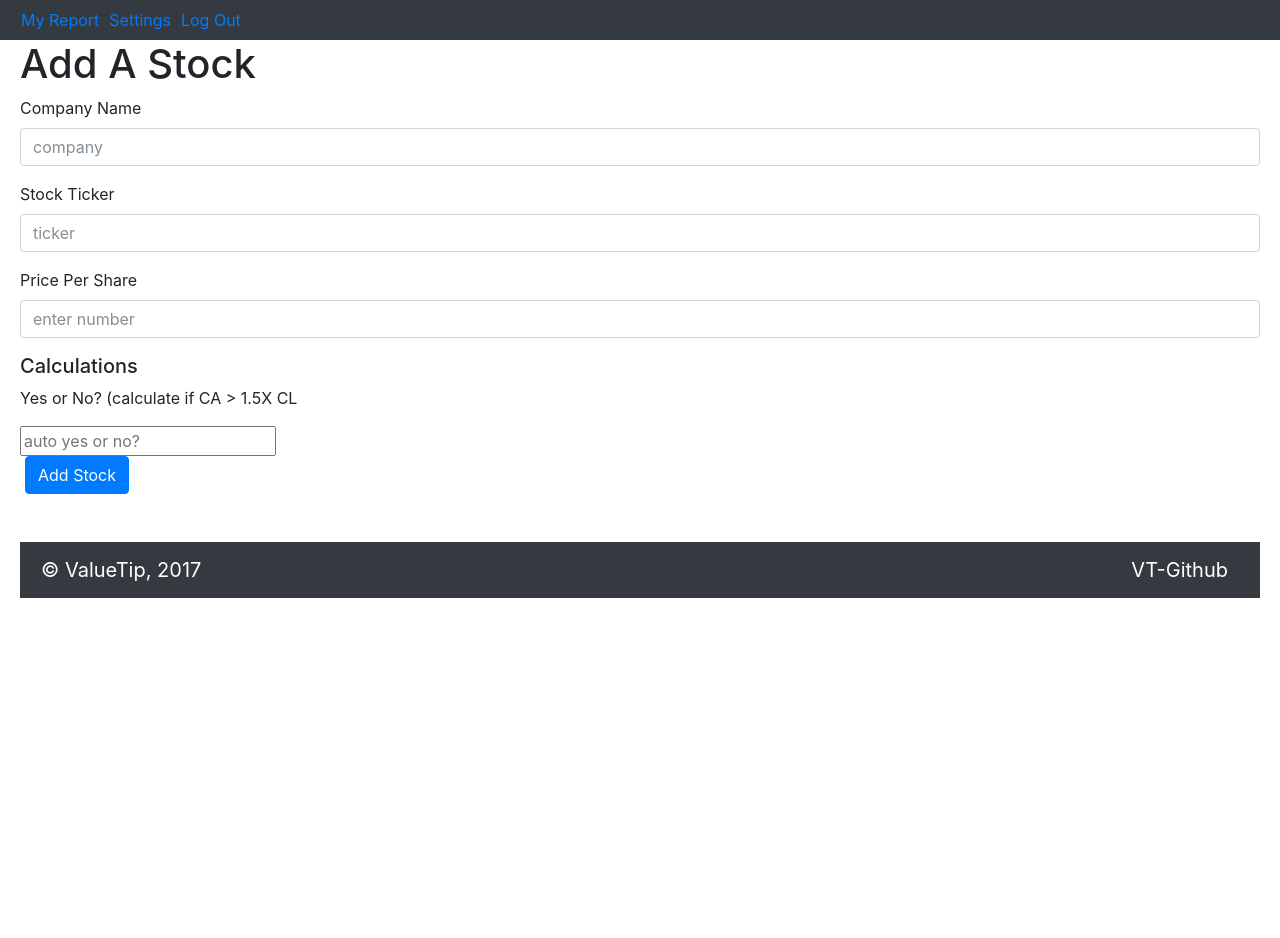
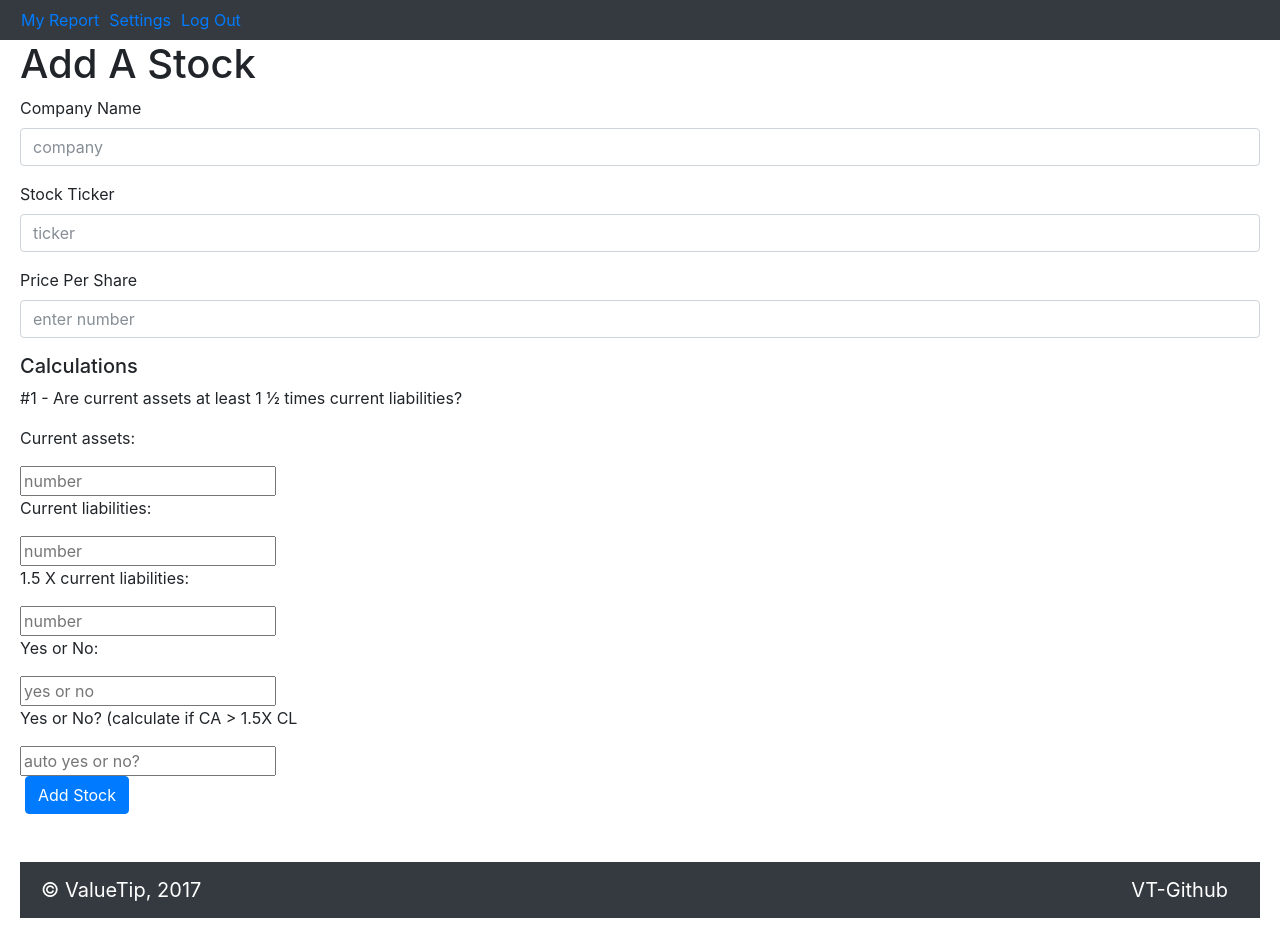
Before and after one commit to andrewavina/ValueTip, a React (Create React App) app in the folder client/: page /create-stock in a window 1280 px wide. Before the commit the page ends 800 px from the top, so only its background shows below. Built offline with nearby package versions, Linux system fonts and the light colour scheme; sample sign-in values are in the browser's storage.

Commit message:
latest attempts before get set try

```diff
--- a/client/src/views/CreateStock.jsx
+++ b/client/src/views/CreateStock.jsx
@@ -134,7 +134,7 @@ class CreateStock extends React.Component {
                     <h5>Calculations</h5>
             {/* TEST HERE vvvvvvvv*/}
 
-                    {/* <p>#1 - Are current assets at least 1 ½ times current liabilities? </p>
+                    <p>#1 - Are current assets at least 1 ½ times current liabilities? </p>
                     <div className="">
                         <p>Current assets:</p>
                         <input type="number" refs="num1" placeholder="number" name="currentAssets" value={currentAssets} className=""/>
@@ -147,7 +147,7 @@ class CreateStock extends React.Component {
 
                         <p>Yes or No:</p>
                         <input type="number" placeholder="yes or no" name="question1total" value={question1Total} className=""/>
-                    </div> */}
+                    </div>
 
                     {/* Outcome = yes or now */}
                     <div>
```
